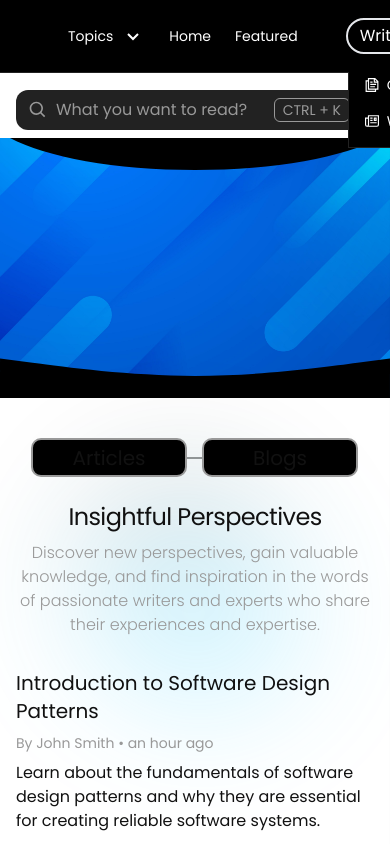
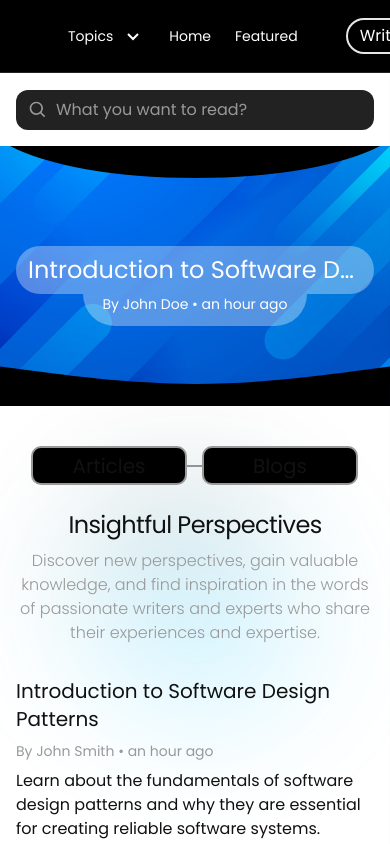
Before and after one commit to Anurag-Bharati/blogopedia, a Next.js app: page / in a window 390 px wide. Shown: the top 844 px of the page. Built offline with nearby package versions, Linux system fonts and the light colour scheme.

Commit message:
Refactored search-bar to a component. Other minor changes to carousel

```diff
--- a/src/components/Carousel.jsx
+++ b/src/components/Carousel.jsx
@@ -7,6 +7,7 @@ import "swiper/css/a11y";
 import Image from "next/image";
 
 const Carousel = () => {
+  const initSwitch = (e) => console.log(e.target.offsetParent.id);
   return (
     <div className="">
       <Image
@@ -36,6 +37,14 @@ const Carousel = () => {
         breakpoints={{ 684: { slidesPerView: 2 } }}
       >
         <SwiperSlide>
+          <div className="absolute w-full h-full z-10 flex flex-col justify-center items-center px-4" id="1">
+            <h1 className="text-2xl bg-[#ffffff55] rounded-full px-3 py-2 max-w-full truncate mt-5 cursor-pointer" onClick={initSwitch}>
+              Introduction to Software Design Patterns
+            </h1>
+            <p className="truncate text-sm  bg-[#ffffff55] rounded-b-full  px-5 pb-3 inline-block cursor-pointer" onClick={initSwitch}>
+              By John Doe • an hour ago
+            </p>
+          </div>
           <Image
             src="/assets/images/hero-background.jpg"
             className="object-cover w-full h-full pointer-events-none -hue-rotate-15"
@@ -45,6 +54,14 @@ const Carousel = () => {
           />
         </SwiperSlide>
         <SwiperSlide>
+          <div className="absolute w-full h-full z-10 flex flex-col justify-center items-center px-4" id="2">
+            <h1 className="text-2xl bg-[#ffffff55] rounded-full px-3 py-2 max-w-full truncate mt-5 cursor-pointer" onClick={initSwitch}>
+              Introduction to Software Design Patterns
+            </h1>
+            <p className="truncate text-sm  bg-[#ffffff55] rounded-b-full  px-5 pb-3 inline-block cursor-pointer" onClick={initSwitch}>
+              By John Doe • an hour ago
+            </p>
+          </div>
           <Image
             src="/assets/images/hero-background.jpg"
             className="object-cover w-full h-full pointer-events-none hue-rotate-0"
@@ -54,6 +71,14 @@ const Carousel = () => {
           />
         </SwiperSlide>
         <SwiperSlide>
+          <div className="absolute w-full h-full z-10 flex flex-col justify-center items-center px-4" id="3">
+            <h1 className="text-2xl bg-[#ffffff55] rounded-full px-3 py-2 max-w-full truncate mt-5 cursor-pointer" onClick={initSwitch}>
+              Introduction to Software Design Patterns
+            </h1>
+            <p className="truncate text-sm  bg-[#ffffff55] rounded-b-full  px-5 pb-3 inline-block cursor-pointer" onClick={initSwitch}>
+              By John Doe • an hour ago
+            </p>
+          </div>
           <Image
             src="/assets/images/hero-background.jpg"
             className="object-cover w-full h-full pointer-events-none hue-rotate-15"
@@ -63,6 +88,14 @@ const Carousel = () => {
           />
         </SwiperSlide>
         <SwiperSlide>
+          <div className="absolute w-full h-full z-10 flex flex-col justify-center items-center px-4" id="4">
+            <h1 className="text-2xl bg-[#ffffff55] rounded-full px-3 py-2 max-w-full truncate mt-5 cursor-pointer" onClick={initSwitch}>
+              Introduction to Software Design Patterns
+            </h1>
+            <p className="truncate text-sm  bg-[#ffffff55] rounded-b-full  px-5 pb-3 inline-block cursor-pointer" onClick={initSwitch}>
+              By John Doe • an hour ago
+            </p>
+          </div>
           <Image
             src="/assets/images/hero-background.jpg"
             className="object-cover w-full h-full pointer-events-none hue-rotate-30"
@@ -72,6 +105,14 @@ const Carousel = () => {
           />
         </SwiperSlide>
         <SwiperSlide>
+          <div className="absolute w-full h-full z-10 flex flex-col justify-center items-center px-4" id="5">
+            <h1 className="text-2xl bg-[#ffffff55] rounded-full px-3 py-2 max-w-full truncate mt-5 cursor-pointer" onClick={initSwitch}>
+              Introduction to Software Design Patterns
+            </h1>
+            <p className="truncate text-sm  bg-[#ffffff55] rounded-b-full  px-5 pb-3 inline-block cursor-pointer" onClick={initSwitch}>
+              By John Doe • an hour ago
+            </p>
+          </div>
           <Image
             src="/assets/images/hero-background.jpg"
             className="object-cover w-full h-full pointer-events-none hue-rotate-60"
--- a/src/components/Header.jsx
+++ b/src/components/Header.jsx
@@ -1,37 +1,30 @@
 "use client";
 import Link from "next/link";
 import { useState } from "react";
-import { BiChevronDown, BiPlus, BiRightArrowAlt, BiSearch, BiUser, BiX } from "react-icons/bi";
+import { BiChevronDown, BiPlus, BiRightArrowAlt, BiUser } from "react-icons/bi";
 import { GrArticle, GrCopy } from "react-icons/gr";
+import Image from "next/image";
 import data from "../config/data/categories.data.json";
-import Image from "next/image";
+import NiceSearchBar from "./NiceSearchBar";
 
 const Header = () => {
   const [showBooks, setShowCourses] = useState(false);
   const [write, setWrite] = useState(false);
   const toggleWrite = () => setWrite(!write);
   var hideDelay;
+
   const showAllBooks = () => {
     clearTimeout(hideDelay);
     setShowCourses(true);
   };
+
   const toggleShowBooks = () => setShowCourses(!showBooks);
   const hideAllBooks = () => (hideDelay = setTimeout(() => setShowCourses(false), 300));
+
   const handleSwitch = (slug) => {
     setShowCourses(false);
   };
-  const [searchQuery, setSearchQuery] = useState("");
-  const [showResults, setShowResults] = useState(false);
 
-  const handleSearchChange = (event) => {
-    const query = event.target.value;
-    setSearchQuery(query);
-    setShowResults(query !== "");
-  };
-  const handleClearSearch = () => {
-    setSearchQuery("");
-  };
-  const filteredStuff = data.categories.filter((x) => x.name.toLowerCase().includes(searchQuery.toLowerCase()));
   return (
     <header id="header" className="relative w-full mt-[90px]">
       {/* Wrapper for top-header */}
@@ -125,48 +118,7 @@ const Header = () => {
               <Link href="/#featured" className="z-10 mr-2 text-white">
                 <p className=" text-sm md:text-base">Featured</p>
               </Link>
-
-              <form className="relative hidden md:block flex-grow z-10 max-w-sm ml-auto">
-                <div className="relative">
-                  <input
-                    className="block w-full px-3 py-2 pl-10 pr-28 bg-[#222] rounded-xl text-[#ddd] placeholder:text-[#999] truncate"
-                    placeholder="What you want to read?"
-                    value={searchQuery}
-                    onChange={handleSearchChange}
-                    required
-                  />
-                  <div className="absolute p-2 right-0 top-0 bottom-0 mr-4">
-                    <div className="border border-[#999] text-[#999] w-full h-full flex flex-col justify-center px-2 text-sm rounded-md">
-                      CTRL + K
-                    </div>
-                  </div>
-                  <div className="absolute inset-y-0 left-0 flex items-center pl-3 ">
-                    {searchQuery !== "" ? (
-                      <BiX className="text-xl text-[#999] cursor-pointer z10" onClick={handleClearSearch} />
-                    ) : (
-                      <BiSearch className="text-xl text-[#999]" />
-                    )}
-                  </div>
-                </div>
-                {searchQuery !== "" && (
-                  <div className="absolute top-32 w-full left-0 md:left-auto  md:top-16 md:w-[350px]  border border-[#222]">
-                    <div className="max-w-7xl text-sm md:text-base mx-auto bg-black">
-                      <ul className="py-2">
-                        {filteredStuff.length > 0 ? (
-                          filteredStuff.map((book) => (
-                            <li key={book.name} className="px-4 py-2 hover:bg-[#222] cursor-pointer text-white">
-                              {book.name}
-                            </li>
-                          ))
-                        ) : (
-                          <li className="px-4 py-2 text-white">No item found</li>
-                        )}
-                      </ul>
-                    </div>
-                  </div>
-                )}
-              </form>
-
+              <NiceSearchBar className="relative hidden md:block flex-grow z-10 max-w-sm ml-auto" />
               <div className="flex gap-4 justify-evenly ml-6 text-white">
                 <span
                   className="relative inline-flex gap-2 justify-center items-center border-2 rounded-full px-3 py-1 cursor-pointer hover:bg-white hover:text-black transition duration-300 ease-in-out"
@@ -176,7 +128,7 @@ const Header = () => {
                   <BiPlus className="h-5 w-5" />
 
                   <div
-                    className={`absolute top-32 w-fit left-0 md:left-auto md:top-14  border border-[#222] whitespace-nowrap bg-black z-[-1] transition ease-in-out duration-300 ${
+                    className={`absolute top-12 w-fit left-0 md:left-auto md:top-14  border border-[#222] whitespace-nowrap bg-black z-[-1] transition ease-in-out duration-300 ${
                       write ? "translate-y-0" : "-translate-y-full"
                     }`}
                     onMouseLeave={() => setWrite(false)}
@@ -204,28 +156,8 @@ const Header = () => {
           </div>
         </div>
       </div>
-      <div className="flex gap-4 mt-[90px]  px-4 pb-2  max-w-md  md:hidden mx-auto">
-        <form className="flex-1">
-          <div className="relative">
-            <input
-              className="block w-full px-3 py-2 pl-10 pr-28 bg-[#222] rounded-xl text-[#ddd] placeholder:text-[#999] truncate"
-              placeholder="What you want to read?"
-              value={searchQuery}
-              onChange={handleSearchChange}
-              required
-            />
-            <div className="absolute p-2 right-0 top-0 bottom-0 mr-4">
-              <div className="border border-[#999] text-[#999] w-full h-full flex flex-col justify-center px-2 text-sm rounded-md">CTRL + K</div>
-            </div>
-            <div className="absolute inset-y-0 left-0 flex items-center pl-3 ">
-              {searchQuery !== "" ? (
-                <BiX className="text-xl text-[#999] cursor-pointer z10" onClick={handleClearSearch} />
-              ) : (
-                <BiSearch className="text-xl text-[#999]" />
-              )}
-            </div>
-          </div>
-        </form>
+      <div className="flex gap-4 mt-[90px]  px-4 pb-4  max-w-md  md:hidden mx-auto">
+        <NiceSearchBar className="flex-1" />
       </div>
       {/* RESPONSIVE */}
       <div
--- /dev/null
+++ b/src/components/NiceSearchBar.jsx
@@ -0,0 +1,89 @@
+import { useEffect, useRef, useState } from "react";
+import data from "../config/data/categories.data.json";
+import { BiSearch, BiX } from "react-icons/bi";
+
+const NiceSearchBar = ({ className }) => {
+  const searchInputRef = useRef(null);
+  const [isSearchBarFocused, setIsSearchBarFocused] = useState(false);
+  const [searchQuery, setSearchQuery] = useState("");
+  const [showResults, setShowResults] = useState(false);
+  const filteredStuff = data.categories.filter((x) => x.name.toLowerCase().includes(searchQuery.toLowerCase()));
+
+  const handleSearchChange = (event) => {
+    const query = event.target.value;
+    setSearchQuery(query);
+    setShowResults(query !== "");
+  };
+  const handleClearSearch = () => setSearchQuery("");
+  useEffect(() => {
+    const handleKeyDown = (event) => {
+      if (event.ctrlKey && event.key === "k") {
+        event.preventDefault();
+        setIsSearchBarFocused(true);
+        searchInputRef && searchInputRef.current.focus();
+      } else if (event.key === "Escape") {
+        if (document.activeElement === searchInputRef.current) {
+          searchInputRef.current.blur();
+          setIsSearchBarFocused(false);
+        }
+      }
+    };
+
+    const handleSearchBarFocus = () => setIsSearchBarFocused(true);
+    const handleSearchBarBlur = () => setIsSearchBarFocused(false);
+    document.addEventListener("keydown", handleKeyDown);
+    searchInputRef.current.addEventListener("focus", handleSearchBarFocus);
+    searchInputRef.current.addEventListener("blur", handleSearchBarBlur);
+    return () => {
+      document.removeEventListener("keydown", handleKeyDown);
+      searchInputRef.current.removeEventListener("focus", handleSearchBarFocus);
+      searchInputRef.current.removeEventListener("blur", handleSearchBarBlur);
+    };
+  }, [isSearchBarFocused]);
+
+  return (
+    <form className={className}>
+      <div className="relative">
+        <input
+          ref={searchInputRef}
+          className="block w-full px-3 py-2 pl-10 pr-10 sm:pr-28 bg-[#222] rounded-xl text-[#ddd] placeholder:text-[#999] truncate"
+          placeholder="What you want to read?"
+          value={searchQuery}
+          onChange={handleSearchChange}
+          required
+        />
+        <div className="absolute p-2 right-0 top-0 bottom-0 mr-4 hidden sm:block">
+          <div className="border border-[#999] text-[#999] w-full h-full flex flex-col justify-center px-2 text-sm rounded-md">
+            {isSearchBarFocused ? "ESC" : "CTRL + K"}
+          </div>
+        </div>
+        <div className="absolute inset-y-0 left-0 flex items-center pl-3 ">
+          {searchQuery !== "" ? (
+            <BiX className="text-xl text-[#999] cursor-pointer z10" onClick={handleClearSearch} />
+          ) : (
+            <BiSearch className="text-xl text-[#999]" />
+          )}
+        </div>
+      </div>
+      {searchQuery !== "" && (
+        <div className="absolute  w-full left-0 md:left-auto top-14  md:top-16 md:w-[350px]  border border-[#222] z-10 ">
+          <div className="max-w-7xl text-sm md:text-base mx-auto bg-black">
+            <ul className="py-2">
+              {filteredStuff.length > 0 ? (
+                filteredStuff.map((book) => (
+                  <li key={book.name} className="px-4 py-2 hover:bg-[#222] cursor-pointer text-white">
+                    {book.name}
+                  </li>
+                ))
+              ) : (
+                <li className="px-4 py-2 text-white">No item found</li>
+              )}
+            </ul>
+          </div>
+        </div>
+      )}
+    </form>
+  );
+};
+
+export default NiceSearchBar;
```
